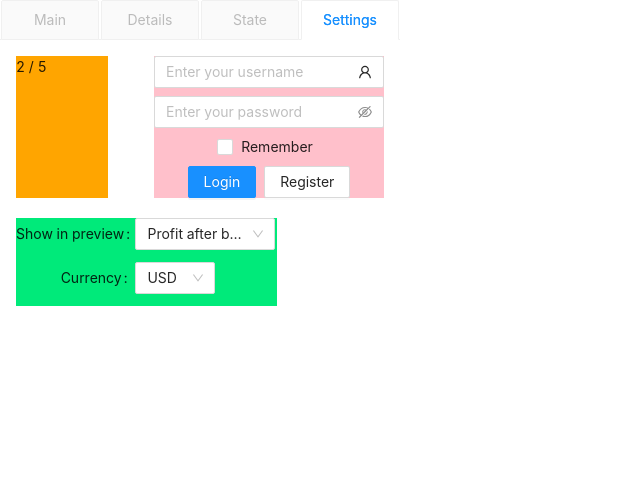
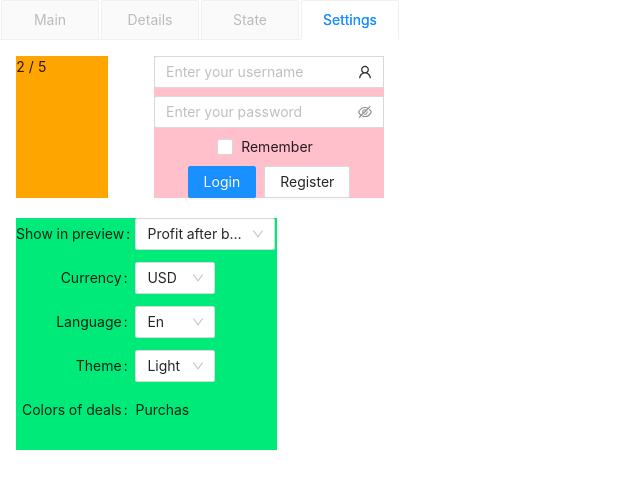
Before and after one commit to victorchilari/popup-sit, a React (Create React App) app: page / in a window 1280 px wide. Shown: the top 488 px of the page, without its empty margins (0-640 px from the left). Built offline with nearby package versions, Linux system fonts and the light colour scheme.

Commit message:
feature/ Add drop-box for language and theme

```diff
--- a/src/pages/Settings/SettingsPicker.jsx
+++ b/src/pages/Settings/SettingsPicker.jsx
@@ -10,7 +10,7 @@ const layout = {
 		span: 11
 	},
 	wrapperCol: {
-		span: 8
+		span: 11
 	}
 };
 
@@ -27,10 +27,6 @@ const SettingsPicker = () => {
 		console.log(`selected ${value}`);
 		// setValue(value);
 	}
-	function handleCurrency(value) {
-		console.log(`selected ${value}`);
-		// setValue(value);
-	}
 	return (
 		<>
 			<Form {...layout}>
@@ -41,11 +37,29 @@ const SettingsPicker = () => {
 					</Select>
 				</Form.Item>
 				<Form.Item name='currency' label='Currency:'>
-					<Select defaultValue='USD' style={{width: 80}} onChange={handleCurrency}>
+					<Select defaultValue='USD' style={{width: 80}} onChange={handleChange}>
 						<Option value='USD'>USD</Option>
 						<Option value='EURO'>EURO</Option>
 						<Option value='RUB'>RUB</Option>
 					</Select>
+				</Form.Item>
+				<Form.Item name='language' label='Language:'>
+					<Select defaultValue='en' style={{width: 80}} onChange={handleChange}>
+						<Option value='en'>En</Option>
+						<Option value='ru'>Ru</Option>
+						<Option value='ch'>Ch</Option>
+					</Select>
+				</Form.Item>
+				<Form.Item name='theme' label='Theme:'>
+					<Select defaultValue='light' style={{width: 80}} onChange={handleChange}>
+						<Option value='light'>Light</Option>
+						<Option value='dark'>Dark</Option>
+					</Select>
+				</Form.Item>
+				<Form.Item name='dealsColors' label='Colors of deals:'>
+					<Form {...layout}>
+						<Form.Item name='purchased' label='Purchased:'></Form.Item>
+					</Form>
 				</Form.Item>
 			</Form>
 		</>
```
